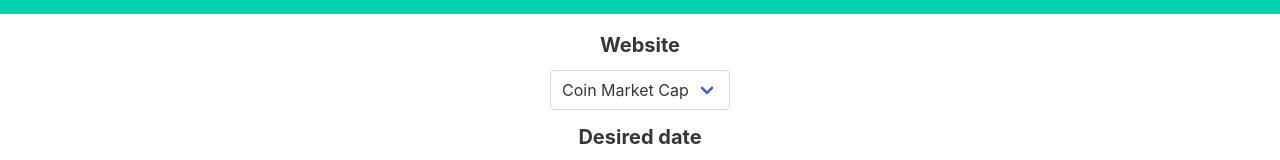
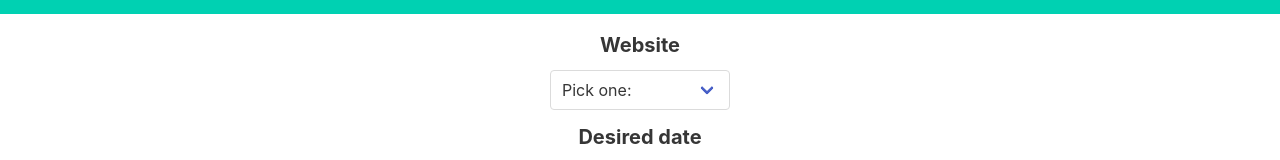
Before and after one commit to antoine-duong/antoine-duong-project-three, a React (Create React App) app: page / in a window 1280 px wide. Shown: the part 154-314 px from the top of the page. Built offline with nearby package versions, Linux system fonts and the light colour scheme.

Commit message:
Finalize form.

```diff
--- a/src/App.js
+++ b/src/App.js
@@ -11,8 +11,6 @@
 
   const [inputDate, setInputDate] = useState('');
   const [snapshot, setSnapshot] = useState({});
-
-
 
   return (
     <div className="App">
--- a/src/Components/Form.js
+++ b/src/Components/Form.js
@@ -1,30 +1,28 @@
-// import { useState } from 'react';
+import { useState } from 'react';
 import axios from 'axios';
 
 const Form = (props)=>{
     // Write a function to accept the user's date input value
     const inputDateHandler = (e)=>{
-        // console.log(e.target.value);
         props.setInputDate(e.target.value)
     }
     // Write another function to accept the user's choice of url
-    // const urlChoiceHandler = (e)=>{
-
-    // }
-
+    const [urlChoice, setUrlChoice] = useState('placeholder');
+    const urlChoiceHandler = (e)=>{
+        setUrlChoice(e.target.value);
+    }
+    // Write a function to fire the fetch call via Axios when all choices are selected
     const submitHandler = (e)=>{
         e.preventDefault();
-        // console.log("Hello");
         axios({
             baseURL: "http://archive.org/wayback/available",
             method: "GET",
             params: {
-                url: "https://coinmarketcap.com/",
+                url: urlChoice,
                 timestamp: props.inputDate,
             }
         }).then((res)=>{
             props.setSnapshot(res.data.archived_snapshots.closest);
-            // console.log(res.data.archived_snapshots.closest);
         })
     }
 
@@ -36,10 +34,15 @@
                     <label htmlFor="urlChoice" className='label is-size-5 is-size-6-mobile'>Website</label>
                     <div className="control">
                         <div className="urlSelect select">
-                            <select id="urlChoice" name="urlFilter">
+                            <select
+                            value={urlChoice}
+                            onChange={urlChoiceHandler}
+                            id="urlChoice"
+                            name="urlChoice"
+                            >
                                 <option value="placeholder" disabled>Pick one:</option>
-                                <option value="coinMarketCap">Coin Market Cap</option>
-                                <option value="coinGeck">Coin Gecko</option>
+                                <option value="https://coinmarketcap.com/">Coin Market Cap</option>
+                                <option value="https://www.coingecko.com/">Coin Gecko</option>
                             </select>
                         </div>
                     </div>
```
